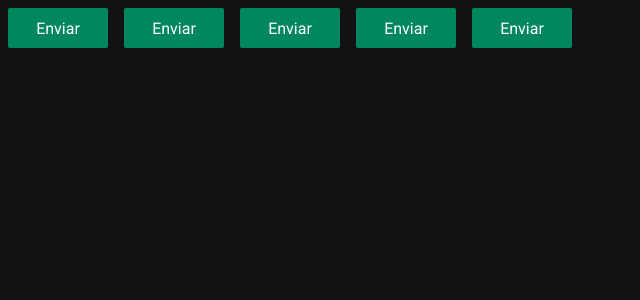
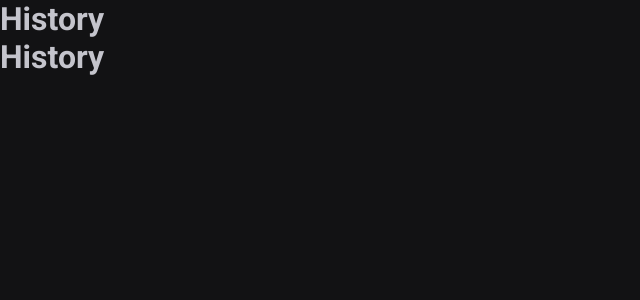
Before and after one commit to pedroGermano/02-ignite-timer, a React (Vite) app: page /history in a window 1280 px wide. Shown: the top 300 px of the page, without its empty margins (0-640 px from the left). Built offline with nearby package versions, Linux system fonts and the light colour scheme.

Commit message:
React-router

```diff
--- a/package.json
+++ b/package.json
@@ -11,6 +11,7 @@
   "dependencies": {
     "react": "^18.2.0",
     "react-dom": "^18.2.0",
+    "react-router-dom": "^6.10.0",
     "styled-components": "^5.3.9"
   },
   "devDependencies": {
--- a/src/App.tsx
+++ b/src/App.tsx
@@ -1,5 +1,6 @@
 import { ThemeProvider } from 'styled-components'
-import { Button } from './components/Button'
+import { BrowserRouter } from 'react-router-dom';
+import { Router } from './Router'
 
 import { GlobalStyle } from './styles/global'
 import { defaultTheme } from './styles/themes/default'
@@ -7,12 +8,9 @@ import { defaultTheme } from './styles/themes/default'
 export function App() {
   return (
     <ThemeProvider theme={defaultTheme}>
-      <Button variant="primary" />
-      <Button variant="secondary" />
-      <Button variant="danger" />
-      <Button variant="success" />
-      <Button />
-
+      <BrowserRouter>
+        <Router />
+      </BrowserRouter>
       <GlobalStyle />
     </ThemeProvider>
   )
--- /dev/null
+++ b/src/Router.tsx
@@ -0,0 +1,12 @@
+import { Routes, Route } from 'react-router-dom'
+import { Home } from './pages/Home'
+import { History } from './pages/History'
+
+export function Router() {
+  return(
+    <Routes>
+      <Route  path='/'  element={<Home />} />
+      <Route path='/history' element={<History />}/>
+    </Routes>
+  )
+}
--- a/src/components/Button.styles.ts
+++ /dev/null
@@ -1,25 +0,0 @@
-import styled, { css } from 'styled-components'
-
-export type ButtonVariant = 'primary' | 'secondary' | 'danger' | 'success'
-
-interface ButtonContainerProps {
-  variant: ButtonVariant
-}
-
-const buttonVariants = {
-  primary: 'purple',
-  secondary: 'orange',
-  danger: 'red',
-  success: 'green',
-}
-
-export const ButtonContainer = styled.button<ButtonContainerProps>`
-  width: 100px;
-  height: 40px;
-  border: 0;
-  margin: 8px;
-  border-radius: 2px;
-
-  background: ${(props) => props.theme['green-500']};
-  color: ${(props) => props.theme.white};
-`
--- a/src/components/Button.tsx
+++ /dev/null
@@ -1,9 +0,0 @@
-import { ButtonContainer, ButtonVariant } from './Button.styles'
-
-interface ButtonProps {
-  variant?: ButtonVariant
-}
-
-export function Button({ variant = 'primary' }: ButtonProps) {
-  return <ButtonContainer variant={variant}>Enviar</ButtonContainer>
-}
--- /dev/null
+++ b/src/pages/History.tsx
@@ -0,0 +1,8 @@
+export function History() {
+  return(
+    <>
+      <h1>History</h1>
+      <h1>History</h1>
+    </>
+  )
+}
--- /dev/null
+++ b/src/pages/Home.tsx
@@ -0,0 +1,7 @@
+export function Home(){
+  return(
+    <>
+      <h1>Home</h1>
+    </>
+  )
+}
```
Also changed, not shown: 1 other file (tests, documents, lock files or other folders).
